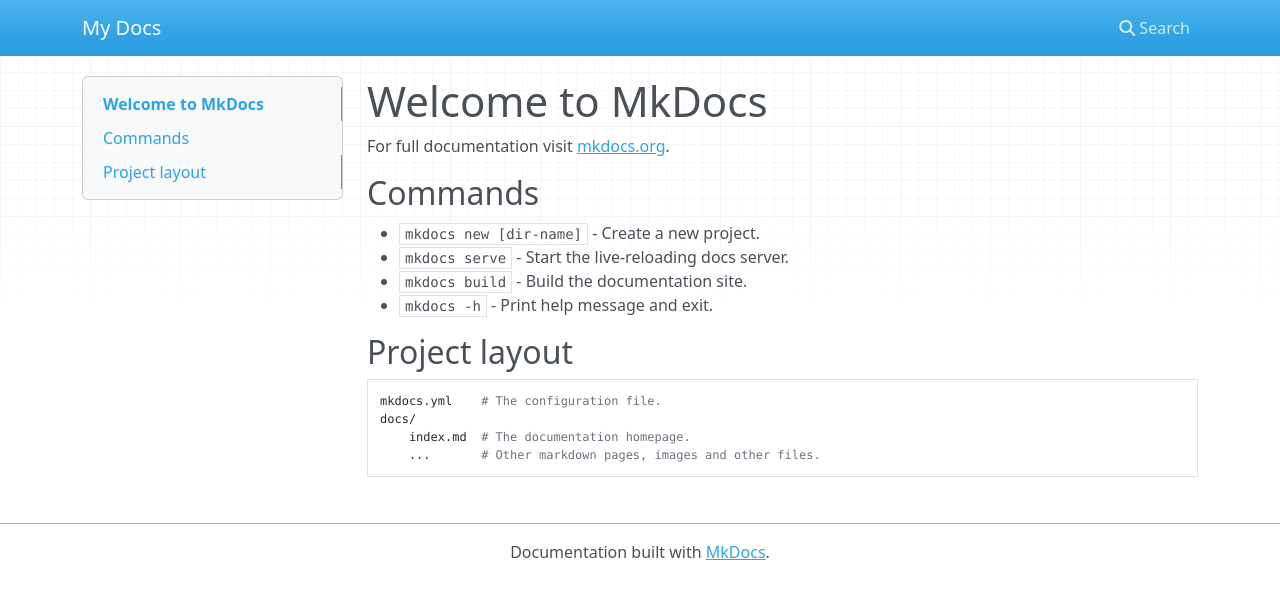
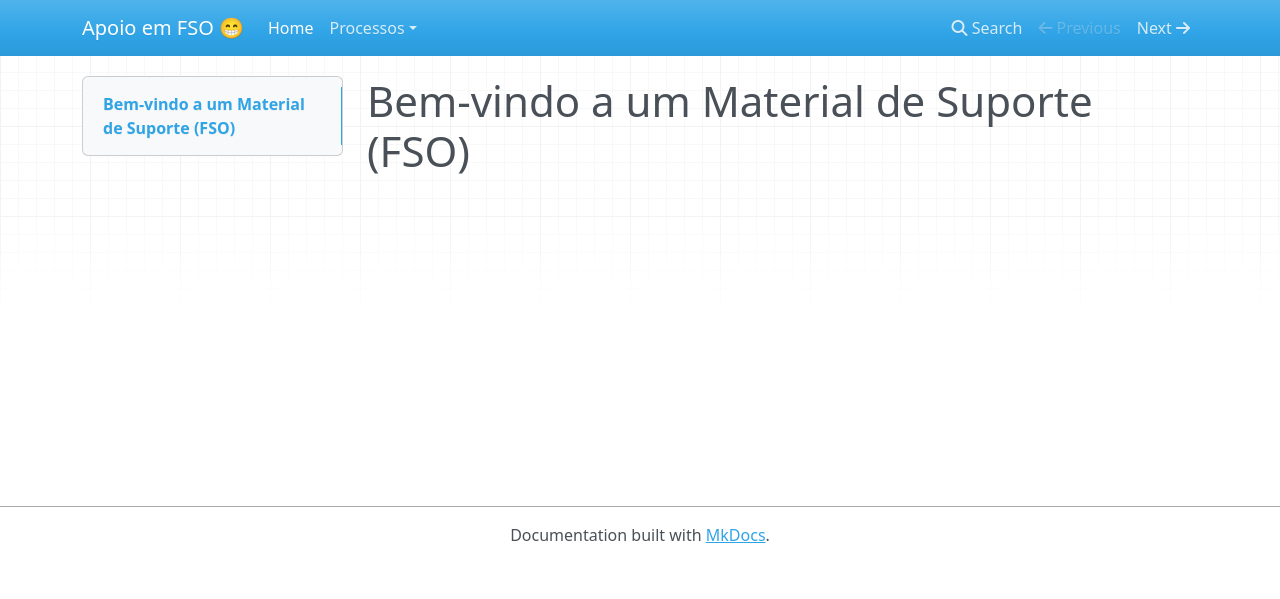
Before and after one commit to caio-venancio/fso-apoio, an MkDocs documentation site: the page built from docs/index.md, in a window 1280 px wide. Shown: the top 599 px of the page. Built offline with MkDocs 1.6.1, drawn with Linux system fonts in a browser that asks for light colours; nearby versions of some CDN libraries.

Commit message:
feat: adicionar estrutura do conteúdo processos

```diff
--- a/docs/index.md
+++ b/docs/index.md
@@ -1,8 +1,8 @@
-# Welcome to MkDocs
+# Bem-vindo a um Material de Suporte (FSO)
 
-For full documentation visit [mkdocs.org](https://www.mkdocs.org).
+<!-- For full documentation visit [mkdocs.org](https://www.mkdocs.org). -->
 
-## Commands
+<!-- ## Commands
 
 * `mkdocs new [dir-name]` - Create a new project.
 * `mkdocs serve` - Start the live-reloading docs server.
@@ -14,4 +14,4 @@
     mkdocs.yml    # The configuration file.
     docs/
         index.md  # The documentation homepage.
-        ...       # Other markdown pages, images and other files.
+        ...       # Other markdown pages, images and other files. -->
--- a/mkdocs.yml
+++ b/mkdocs.yml
@@ -1 +1,13 @@
-site_name: My Docs
+site_name: Apoio em FSO 😁
+
+nav:
+  - Home: index.md
+  - Processos:
+    - Visão Geral: Processos/index.md
+    - Top 10 Perguntas Básicas sobre Processos: Processos/top-10-basico-processos.md
+    # - Home: index.md
+    # - Introdução: introducao.md
+    # - Tutoriais:
+    #     - Instalação: tutoriais/instalacao.md
+    #     - Configuração: tutoriais/configuracao.md
+    # - Sobre: sobre.md
```
Also changed, not shown: docs/Processos/index.md (added, +1 -0 lines), docs/Processos/top-10-basico-processos.md (added, +5 -0 lines).
